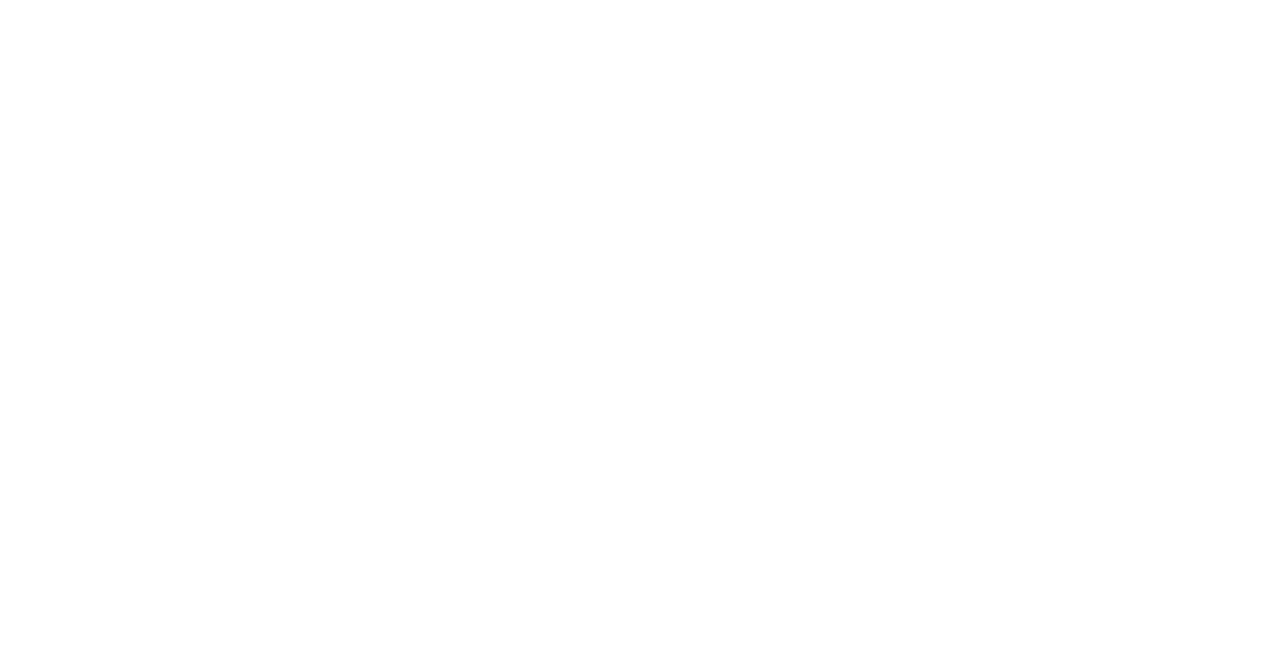
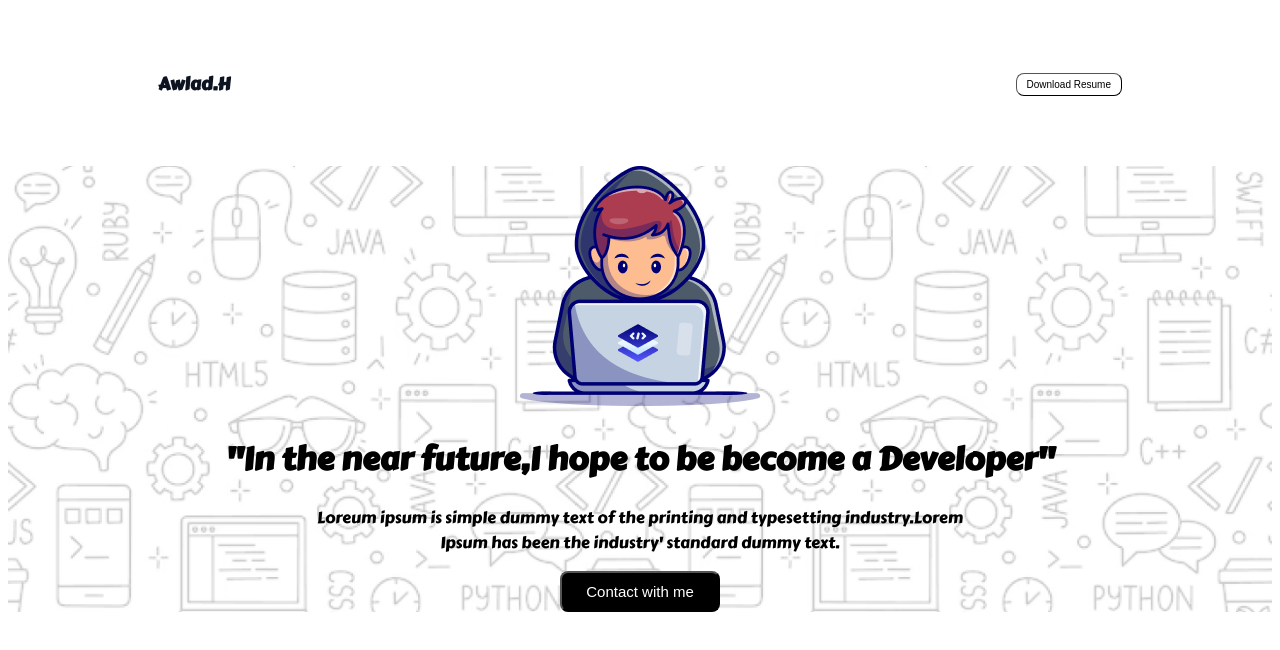
Before and after one commit to rabeya-poly/web-10-assignment1, a plain HTML site: page index.html in a window 1280 px wide. Drawn offline with Linux system fonts and the light colour scheme.

Commit message:
added download resume done

```diff
--- a/index.html
+++ b/index.html
@@ -3,10 +3,29 @@
 <head>
     <meta charset="UTF-8">
     <meta name="viewport" content="width=device-width, initial-scale=1.0">
-    <title>Document</title>
+    <title>Assingment-1</title>
+    <link rel="preconnect" href="https://fonts.googleapis.com">
+<link rel="preconnect" href="https://fonts.gstatic.com" crossorigin>
+<link href="https://fonts.googleapis.com/css2?family=Carter+One&display=swap" rel="stylesheet">
+    <link rel="stylesheet" href="styles/resume.css">
 </head>
-<body>
+<body class="carter-one-regular">
     <header>
+        <nav class="nav-prymary">
+            <h3 class="nav-title"><a href="">Awlad.H</a></h3>
+
+
+    <li><a href=""><button class="btn-primary">Download Resume</button></a></li> </nav>
+
+
+        <div class="banner-container">
+            <div class="banner-contain">
+<img src="assets/Group.png" alt="">
+<h1>"In the near future,I hope to be become a Developer" </h1>
+<p class="banner-description">Loreum ipsum is simple dummy text of the printing and typesetting industry.Lorem <br>Ipsum has been the industry' standard dummy text.</p>
+<button id="btn-primary-banner">Contact with me</button>
+            </div>
+        </div>
     </header>
     <main></main>
     <footer></footer>
--- /dev/null
+++ b/styles/resume.css
@@ -0,0 +1,66 @@
+/*font style*/
+.carter-one-regular {
+    font-family: "Carter One", system-ui;
+    font-weight: 400;
+    font-style: normal;
+  }
+
+/*nav style*/
+.nav-prymary{
+    display: flex;
+    align-items: center;
+    justify-content: space-between;
+    margin: 50px 150px;
+}
+nav{
+display: flex;
+}
+.nav-title a{
+font-size: 18px;
+font-weight:bold;
+color: #0D1321;
+text-decoration: none;
+}
+nav li{
+list-style: none;
+}
+ /*shor-color*/
+
+.black-2{
+    color:#0D1321;
+}
+/*button style*/
+.btn-primary{
+    background-color: white;
+    font-size: 10px;
+    font-weight: 200;
+    padding: 5px 10px;
+    border-radius: 8px;
+    border-width: 1.5px;
+}
+/*bannaer style*/
+
+.banner-container {
+    background-image: url("../assets/Hero-bg.png");
+    display: flex;
+    background-position: center;
+    background-repeat: no-repeat;
+    background-size: cover;
+
+
+}
+.banner-contain{
+    margin: 0 auto;
+    align-items: center;
+    justify-items: center;
+    text-align: center;
+}
+#btn-primary-banner{
+background-color:black ;
+text-align: center;
+color: #ffff;
+padding: 10px 24px;
+border-radius: 8px;
+top: 32px;
+font-size: 15px;
+}
```
Also changed, not shown: assets/Group 3.png (added), assets/Group 4.png (added), assets/Group.png (added), assets/Hero-bg.png (added), assets/Layer_1.png (added), assets/css.png (added), assets/facebook.png (added), assets/github.png (added), assets/handshake.jpg (added), assets/html.png (added), assets/js.png (added), assets/linkedin-icon 1.png (added), assets/mongodb.png (added), assets/nodejs.png (added), 1 more files.
